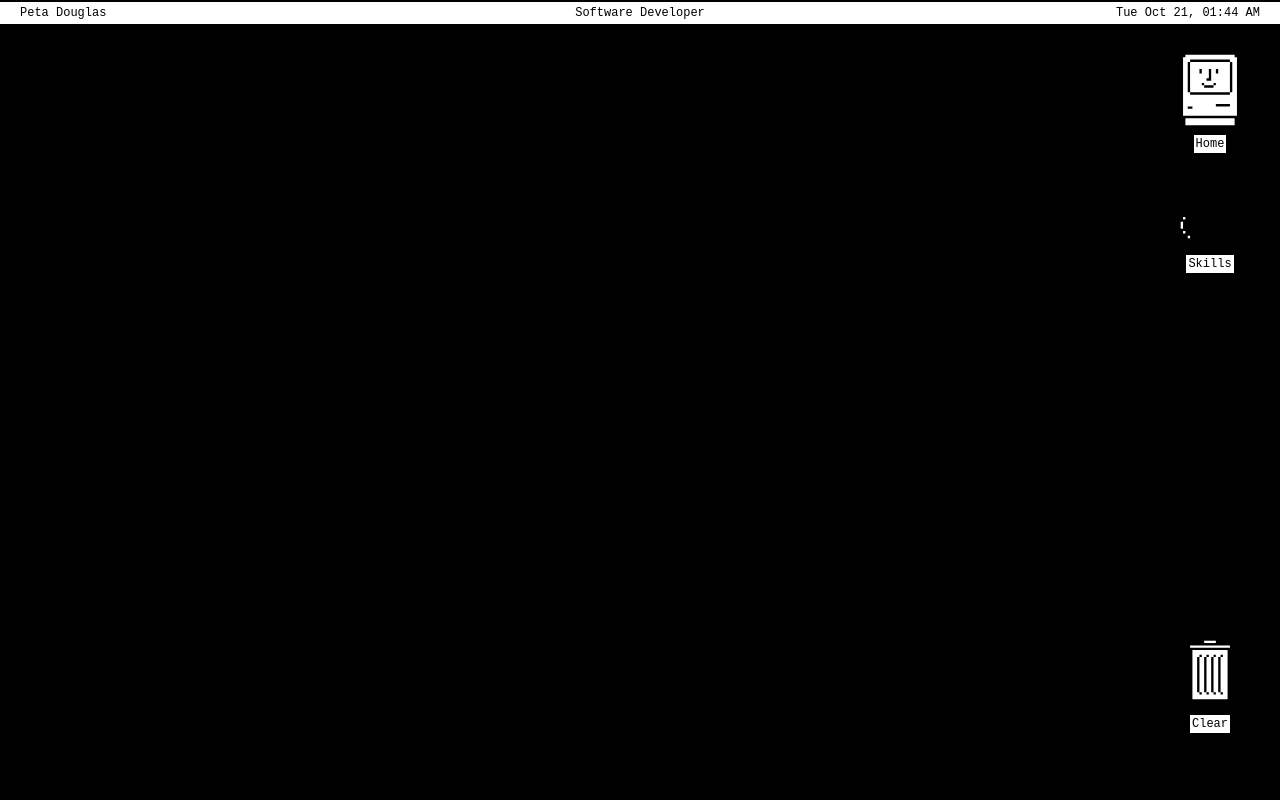
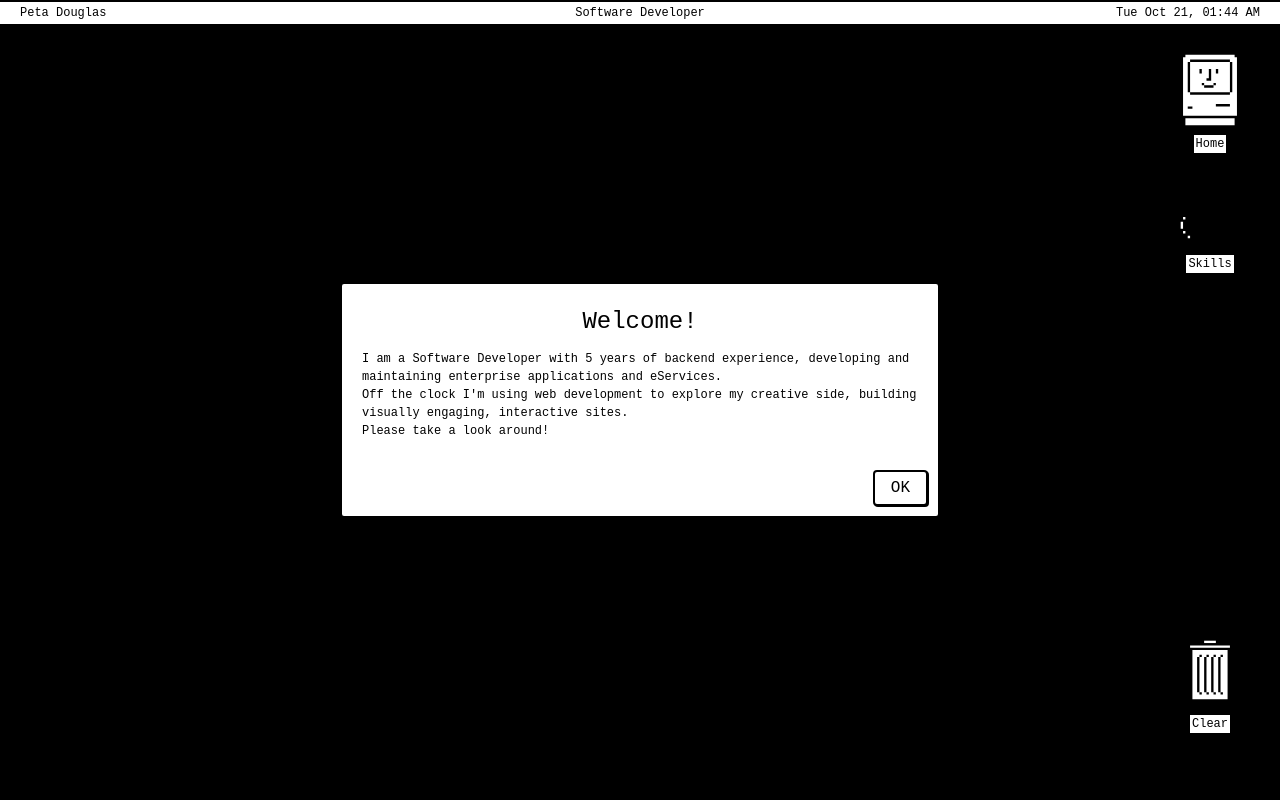
Before and after one commit to PetaClaudia/personal-website, a React (Create React App) app: page / in a window 1280 px wide. Shown: the top 800 px of the page. Built offline with nearby package versions, Linux system fonts and the light colour scheme; the HTML template or start-up script is replaced by a standard one; a web font is replaced by a local one.

Commit message:
Added interactive elements to home

```diff
--- a/src/App.css
+++ b/src/App.css
@@ -1,3 +1,8 @@
+:root {
+  --black: #000;
+  --white: #fff;
+}
+
 .App {
   min-height: 100vh;
 }
@@ -7,6 +12,74 @@
   width: 100%;
   position: relative;
   overflow: hidden;
+}
+
+.art-canvas {
+  display: block;
+  margin: 0 auto;
+  max-width: 100%;
+  height: auto;
+  position: absolute;
+  top: 50%;
+  left: 50%;
+  transform: translate(-50%, -50%);
+}
+
+@keyframes bounce {
+  0%, 100% { transform: translate(-50%, -50%) scale(1); }
+  50% { transform: translate(-50%, -52%) scale(1.01); }
+}
+
+/* Welcome Panel */
+.welcome-panel {
+  position: absolute;
+  top: 50%;
+  left: 50%;
+  transform: translate(-50%, -50%);
+  width: 600px;
+  background: var(--white);
+  border: 2px solid var(--black);
+  border-radius: 4px;
+  box-shadow: 2px 2px 0 var(--black);
+  z-index: 100;
+  font-family: "Chicago", monospace;
+  transition: transform 0.3s ease-in-out;
+}
+
+.welcome-panel:hover {
+  animation: bounce 0.5s ease-in-out;
+}
+
+.welcome-content {
+  padding: 20px;
+  line-height: 1.5;
+  font-size: 12px;
+}
+
+.welcome-content h1 {
+  font-size: 24px;
+  text-align: center;
+  margin-bottom: 10px;
+}
+
+.welcome-footer {
+  padding: 10px;
+  text-align: right;
+}
+
+.welcome-button {
+  background: var(--white);
+  border: 2px solid var(--black);
+  border-radius: 4px;
+  padding: 4px 16px;
+  font-family: "Chicago", monospace;
+  cursor: pointer;
+  box-shadow: 1px 1px 0 var(--black);
+}
+
+.welcome-button:active {
+  transform: translate(1px, 1px);
+  box-shadow: none;
 }
 
 /* Icons*/
@@ -21,13 +94,18 @@
 
 /* Text under Icons */
 .icon-label {
-  background: white;
+  background: var(--white);
   padding: 0px 2px;
   font-family: "Chicago", monospace;
   font-size: 12px;
   text-align: center; /* Center the text */
   width: fit-content; /* Make the label only as wide as its content */
   margin-top: -5px;
+}
+
+/* Icon hover effect */
+.icon:hover {
+  transform: scale(1.05);
 }
 
 /* Mac icon specific positioning */
--- a/src/components/Home.jsx
+++ b/src/components/Home.jsx
@@ -1,10 +1,10 @@
 import React, { useRef, useEffect, useState } from 'react';
-import COLOURS from '../constants/colours';
 
 const Home = () => {
   const containerRef = useRef(null);
   const canvasRef = useRef(null);
   const [date, setDate] = useState("");
+  const [showWelcome, setShowWelcome] = useState(true);
 
   // Set up current date and time display
   useEffect(() => {
@@ -56,19 +56,30 @@ const Home = () => {
         <div className="icon-label">Skills</div>
       </div>
 
+      {/* Welcome Panel */}
+      {showWelcome && (
+        <div className="welcome-panel">
+          <div className="welcome-content">
+            <h1>Welcome!</h1>
+            <p>I am a Software Developer with 5 years of backend experience, developing and maintaining enterprise applications and eServices. <br />
+              Off the clock I'm using web development to explore my creative side, building visually engaging, interactive sites. <br />
+              Please take a look around!</p>
+          </div>
+          <div className="welcome-footer">
+            <button
+              className="welcome-button"
+              onClick={() => setShowWelcome(false)}
+            >
+              OK
+            </button>
+          </div>
+        </div>
+      )}
+
       <canvas
         ref={canvasRef}
         id="art"
-        style={{
-          display: 'block',
-          margin: '0 auto',
-          maxWidth: '100%',
-          height: 'auto',
-          position: 'absolute',
-          top: '50%',
-          left: '50%',
-          transform: 'translate(-50%, -50%)'
-        }}
+        className="art-canvas"
       />
     </div>
   );
```
